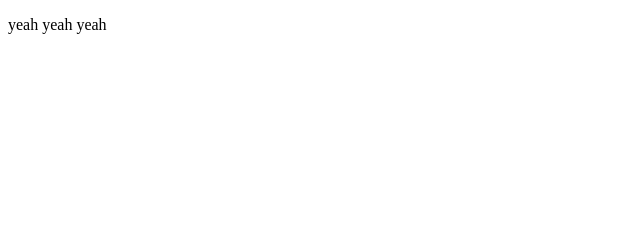
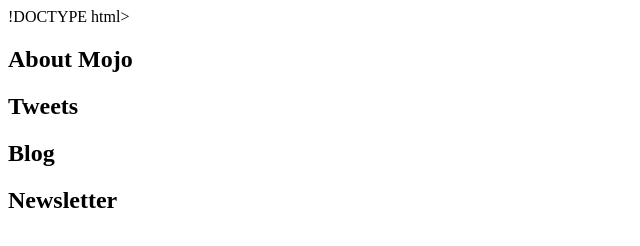
Before and after one commit to koyota/chasegit2, a plain HTML site: page index.html in a window 1280 px wide. Shown: the whole page, without its empty margins (0-640 px from the left). Drawn offline with Linux system fonts and the light colour scheme.

Commit message:
added headers

```diff
--- a/index.html
+++ b/index.html
@@ -1,17 +1,41 @@
-<!doctype html>
+!DOCTYPE html>
 <html lang="en">
-  <head>
-  <meta charset="utf8">
-  <title>My first page</title>
-  </head>
-
-  <body>
-  <!-- yeah -->
-    <p>
-      yeah
-      yeah
-      yeah
-    </p>
-  </body>
-
+<head>
+  <meta charset="utf-8">
+  <title>
+   Basic HTML Page Structure
+  </title>
+</head>
+<body>
+  <header>
+    <!-- logo goes here -->
+    <nav>
+    <!-- the header nav links go here -->
+    </nav>
+  </header>
+  <main>
+    <section id="hero-unit">
+      <H1>About Mojo</H1>
+      <!-- hero unit content goes here -->
+    </section>
+    <section id="tweets">
+      <!-- tweets go here -->
+      <H1>Tweets</H1>
+    </section>
+    <section id="blog">
+      <h1>Blog</h1>
+      <!-- recent blog post titles go here -->
+    </section>
+    <section id="newsletter">
+      <h1>Newsletter</h1>
+    <!-- newsletter announcements go here -->
+    </section>
+  </main>
+<footer>
+<!-- footer content goes here -->
+<nav>
+<!-- the footer nav links go here -->
+</nav>
+</footer>
+</body>
 </html>
```
